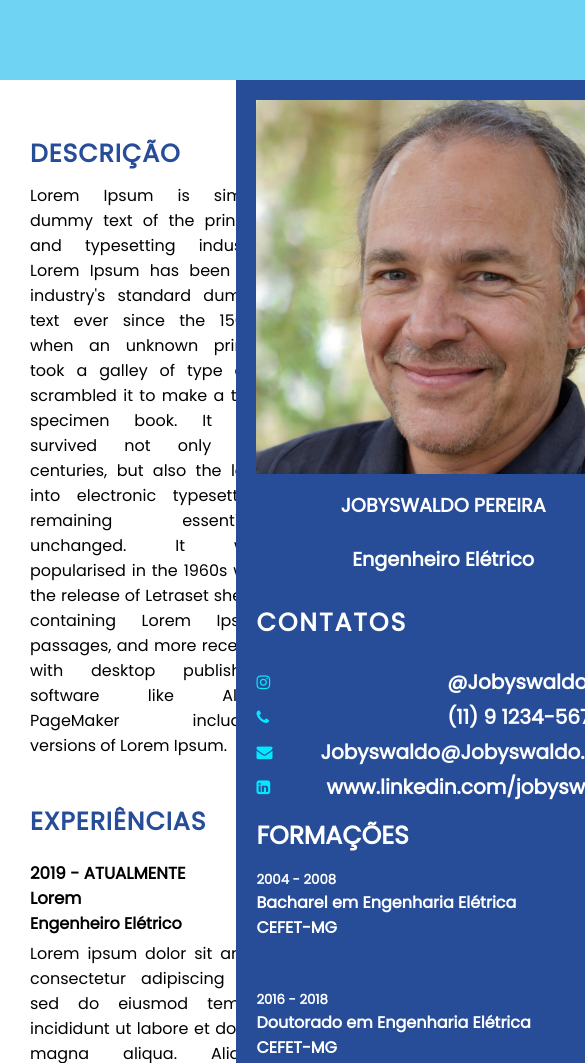
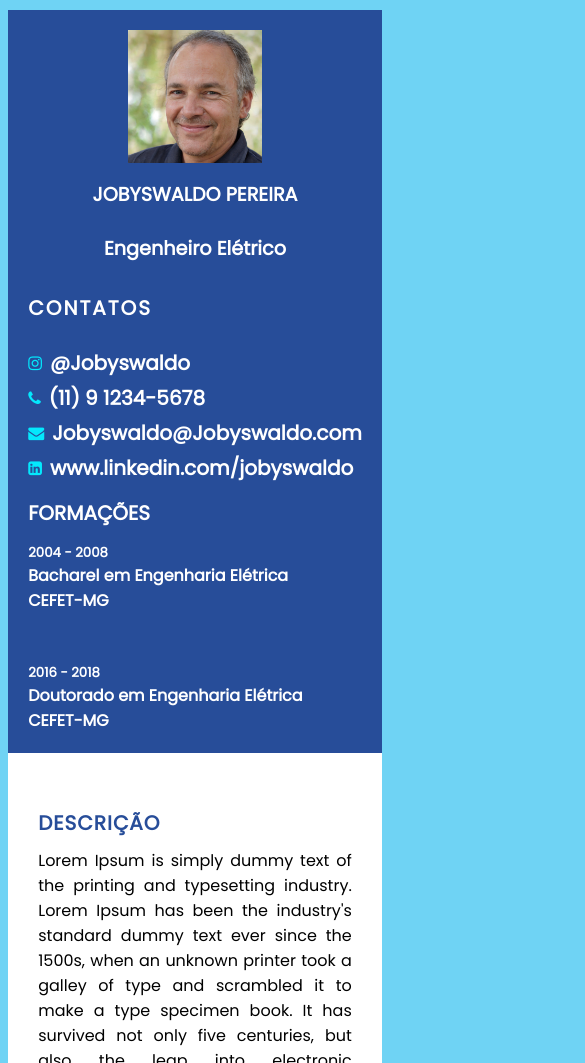
Before and after one commit to SamuelLucas-007/Moduloo-2, a website: page SEMANA_05/03_AUT_EST_ENTREGA/frontend/index.html in a window 390 px wide. Shown: the top 1063 px of the page, 585 px wide, since content can reach past the window. Drawn offline with Linux system fonts and the light colour scheme.

Commit message:
Atualização ponderada

```diff
--- a/SEMANA_05/03_AUT_EST_ENTREGA/frontend/index.html
+++ b/SEMANA_05/03_AUT_EST_ENTREGA/frontend/index.html
@@ -18,6 +18,49 @@
   <body>
     <div class="container">
       <div class="esquerda">
+        <div class="perfil">
+          <div class="imagem">
+            <img src="../image.jpeg">
+          </div>
+          <h1>Jobyswaldo Pereira</h1>
+            <br/>
+            <h2>Engenheiro Elétrico</h2>
+        </div>
+        <div class="informacoesDeContato">
+          <h4 class="titulo1">Contatos</h4>
+          <br>
+          <div class="infoContato">
+            <i class="fa fa-instagram"></i>
+            <h5>@Jobyswaldo</h5>
+          </div>
+          <div class="infoContato">
+            <i class="fa fa-phone"></i>
+            <h5>(11) 9 1234-5678</h5>
+          </div>
+          <div class="infoContato">
+            <i class="fa fa-envelope"></i>
+            <h5>Jobyswaldo@Jobyswaldo.com</h5>
+          </div>
+          <div class="infoContato">
+            <i class="fa fa-linkedin-square"></i>
+            <h5>www.linkedin.com/jobyswaldo</h5>
+          </div>
+        </div>
+
+        <div class="formacoes">
+          <h3 class="titulo2">Formações</h3>
+              <h5>2004 - 2008</h5>
+              <h4>Bacharel em Engenharia Elétrica</h4>
+              <h4>CEFET-MG</h4>
+              <br>
+              <br>
+                <h5>2016 - 2018</h5>
+                <h4>Doutorado em Engenharia Elétrica</h4>
+                <h4>CEFET-MG</h4>
+      </div>
+      </div>
+
+      <div class="direita">
         <div class="descricao">
             <h2 class ="titulo3">Descrição</h2>
             <p>Lorem Ipsum is simply dummy text of the printing and typesetting industry. Lorem Ipsum has been the industry's standard dummy text ever since the 1500s, when an unknown printer took a galley of type and scrambled it to make a type specimen book. It has survived not only five centuries, but also the leap into electronic typesetting, remaining essentially unchanged. It was popularised in the 1960s with the release of Letraset sheets containing Lorem Ipsum passages, and more recently with desktop publishing software like Aldus PageMaker including versions of Lorem Ipsum.</p>
@@ -70,48 +113,6 @@
         </div>
         </div>
 
-      <div class="direitaCima">
-        <div class="perfil">
-          <div class="imagem">
-            <img src="../image.jpeg">
-          </div>
-          <h1>Jobyswaldo Pereira</h1>
-            <br/>
-            <h2>Engenheiro Elétrico</h2>
-        </div>
-        <div class="informacoesDeContato">
-          <h4 class="titulo1">Contatos</h4>
-          <br>
-          <div class="infoContato">
-            <i class="fa fa-instagram"></i>
-            <h5>@Jobyswaldo</h5>
-          </div>
-          <div class="infoContato">
-            <i class="fa fa-phone"></i>
-            <h5>(11) 9 1234-5678</h5>
-          </div>
-          <div class="infoContato">
-            <i class="fa fa-envelope"></i>
-            <h5>Jobyswaldo@Jobyswaldo.com</h5>
-          </div>
-          <div class="infoContato">
-            <i class="fa fa-linkedin-square"></i>
-            <h5>www.linkedin.com/jobyswaldo</h5>
-          </div>
-        </div>
-
-        <div class="formacoes">
-          <h3 class="titulo2">Formações</h3>
-              <h5>2004 - 2008</h5>
-              <h4>Bacharel em Engenharia Elétrica</h4>
-              <h4>CEFET-MG</h4>
-              <br>
-              <br>
-                <h5>2016 - 2018</h5>
-                <h4>Doutorado em Engenharia Elétrica</h4>
-                <h4>CEFET-MG</h4>
-      </div>
-      </div>
 
 
     </div>
--- a/SEMANA_05/03_AUT_EST_ENTREGA/frontend/style.css
+++ b/SEMANA_05/03_AUT_EST_ENTREGA/frontend/style.css
@@ -19,23 +19,22 @@ body{
     width: 100%;
     max-width: 1300px;
     max-height: 1300px;
-    background: white;
     margin: 80px;
     display: grid;
-    grid-template-columns: 2fr 1fr;
+    grid-template-columns: 1fr 2fr;
 }
-.direitaCima{
+.esquerda{
     position: relative;
     background: #274d99;
     padding: 20px;
 
+
 }
-.textoPerfil{
+.perfil{
     position: relative;
     display: flex;
     flex-direction: column;
     align-items: center;
-    border-bottom: 3px solid #3961b1;
 
 }
 .perfil .imagem{
@@ -108,7 +107,7 @@ body{
     text-align: justify;
 }
 
-.container .esquerda{
+.container .direita{
     display: flex;
     flex-direction: column;
     position: relative;
@@ -182,22 +181,83 @@ body{
     text-align: justify;
 }
 
-@media screen and (max-width: 1128px) {
-	*{
-	   width: 70%;
+@media(max-width:1000px) {
+
+    .container {
+        margin: 10px;
+        grid-template-columns: repeat(1, 1fr);
+    }
+    .perfil .imagem{
+        position: relative;
+        top: 0;
+        left: 0;
+        width: 50%;
+        height: 50%;
+        align-items: center;
+    }
+    .titulo1{
+        font-size: 23px;
+    }
+    .titulo2{
+        font-size: 23px;
+    }
+
+    .titulo3{
+        font-size: 23px;
+    }
+    .titulo4{
+        font-size: 23px;
+    }
+    .tempoTrab{
+        font-size: 20px;
+    }
+    .skill1{
+        font-size: 18px;
+    }
+    .skill2{
+        font-size: 18px;
+    }
+    .skill3{
+        font-size: 18px;
     }
 }
 
-/*seletores para tablets*/
-@media screen and (max-width: 768px) {
-	*{
-        width: 50%;
+@media(max-width:600px) {
+    .container {
+        margin: 10px;
+        grid-template-columns: repeat(1, 1fr);
+    }
+    .titulo1{
+        font-size: 20px;
+    }
+    .titulo2{
+        font-size: 20px;
+    }
+
+    .titulo3{
+        font-size: 20px;
+    }
+    .titulo4{
+        font-size: 20px;
+    }
+    .tempoTrab{
+        font-size: 20px;
+    }
+    .skill1{
+        font-size: 16px;
+    }
+    .skill2{
+        font-size: 16px;
+    }
+    .skill3{
+        font-size: 16px;
+    }
+    .perfil .imagem{
+        position: relative;
+        top: 0;
+        left: 0;
+        width: 40%;
+        height: 40%;
+        align-items: center;
     }
 }
-
-/*seletores para celurares*/
-@media screen and (max-width: 520px) {
-	*{
-	   width: 100%;
-    }
-}
```
Also changed, not shown: SEMANA_05/03_AUT_EST_ENTREGA/avatar-c496270cc5bbd01a502a2b1f655fb54a.jpg (deleted).
